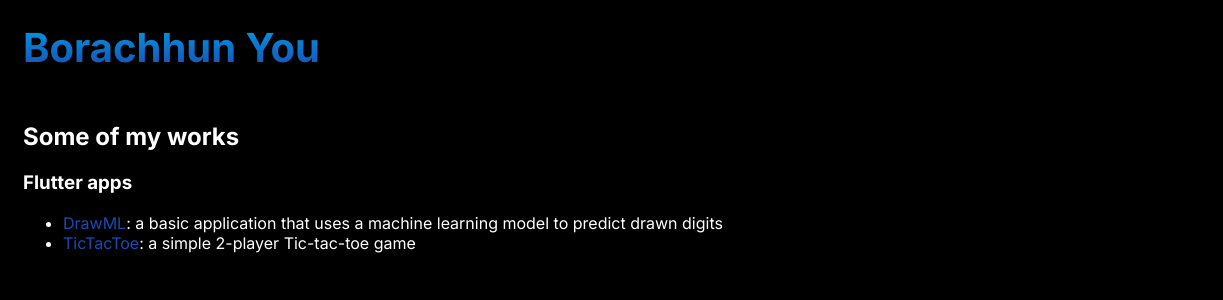
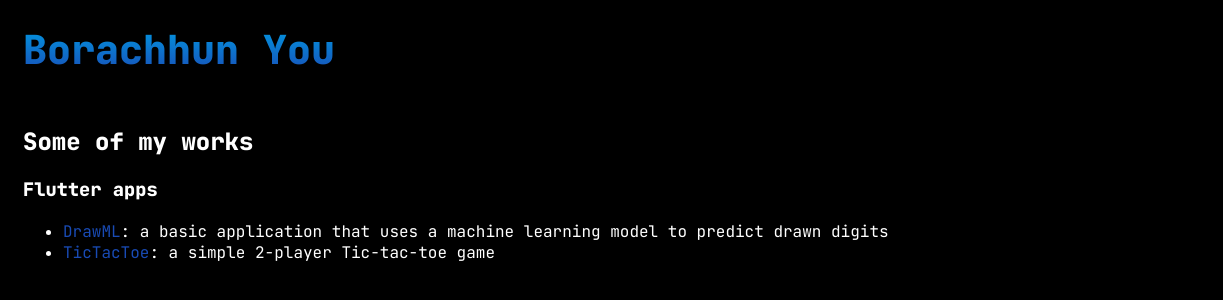
Before and after one commit to borachhun/borachhun.github.io, a plain HTML site: page index.html in a window 1280 px wide. Shown: the full height of the page, 0-1223 px from the left. Drawn offline with Linux system fonts and the light colour scheme.

Commit message:
update font of webpage

```diff
--- a/index.html
+++ b/index.html
@@ -9,7 +9,8 @@
 
         <link rel="preconnect" href="https://fonts.googleapis.com">
         <link rel="preconnect" href="https://fonts.gstatic.com" crossorigin>
-        <link href="https://fonts.googleapis.com/css2?family=Inter:wght@400;700&display=swap" rel="stylesheet">
+        <!-- <link href="https://fonts.googleapis.com/css2?family=Inter:wght@400;700&display=swap" rel="stylesheet"> -->
+        <link href="https://fonts.googleapis.com/css2?family=JetBrains+Mono:wght@400;800&display=swap" rel="stylesheet">
 
         <link rel="stylesheet" href="./static/style.css">
         <script src="./static/script.js"></script>
--- a/static/style.css
+++ b/static/style.css
@@ -5,7 +5,8 @@
 
 body {
     padding: 15px;
-    font-family: 'Inter', sans-serif;
+    /* font-family: 'Inter', sans-serif; */
+    font-family: 'JetBrains Mono', monospace;
     transition: all 0.3s;
     background-color: black;
 }
@@ -34,7 +35,6 @@ a:hover {
     background-image: linear-gradient(var(--light_blue), var(--dark_blue));
     -webkit-background-clip: text;
     -webkit-text-fill-color: transparent;
-    font-family: 'Inter', sans-serif;
     font-size: 40px;
     display: inline;
 }
```
